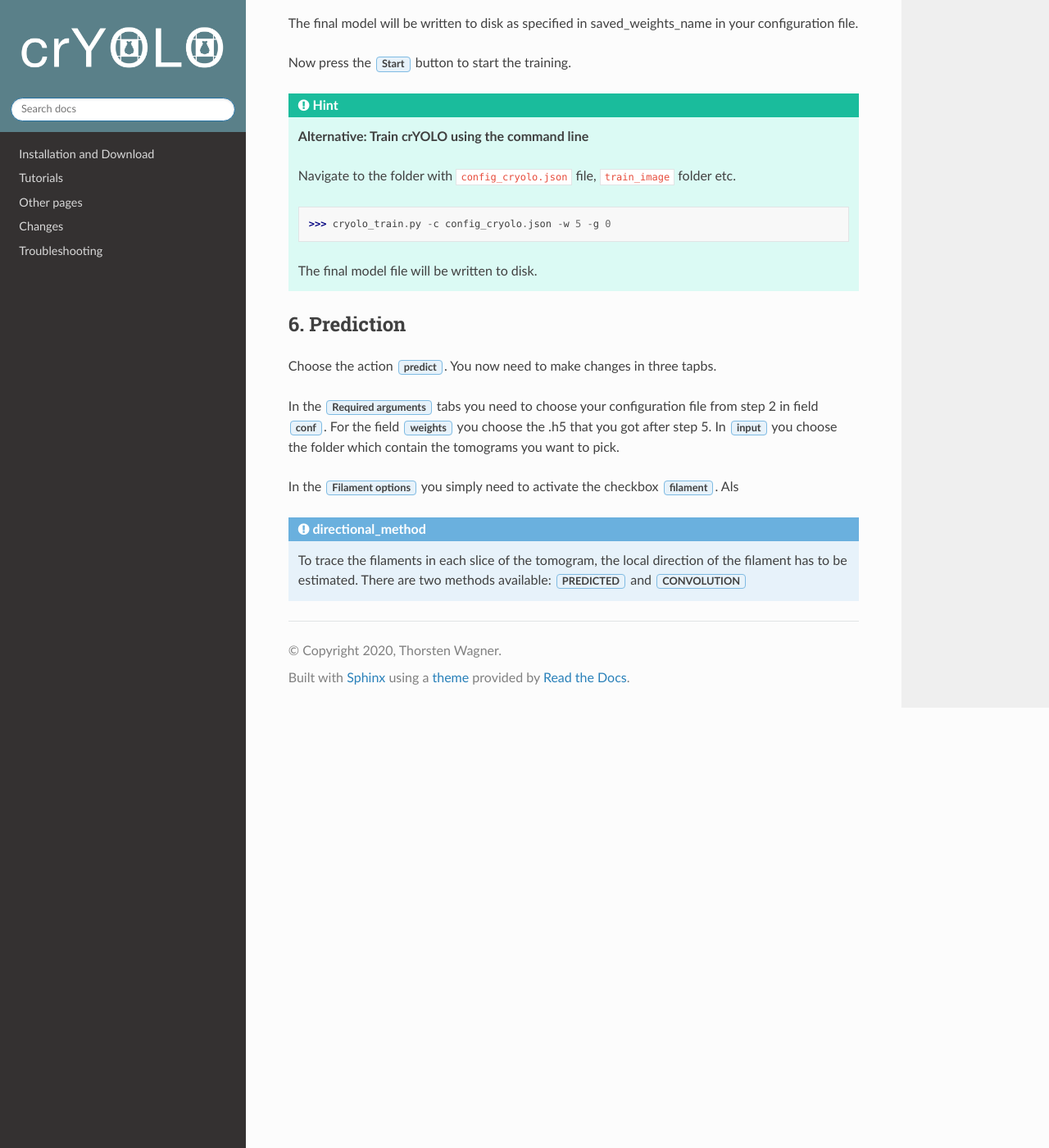
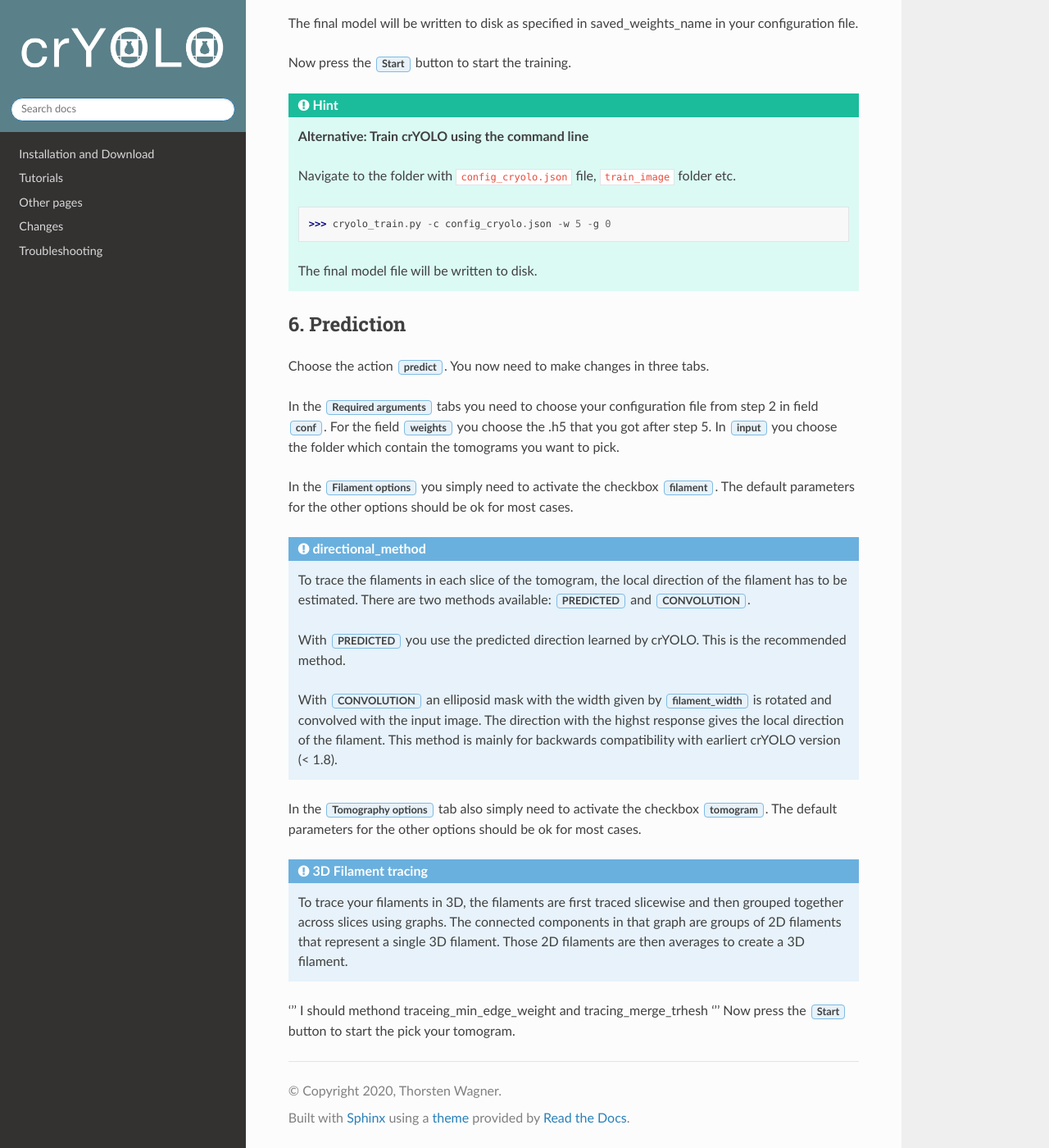
Before and after one commit to MPI-Dortmund/cryolo, a Sphinx documentation site: the page built from source/tutorials/tut06_tomo_filament.rst, in a window 1280 px wide and 1400 px high, scrolled down 4177 px. Shown: the whole window at 82% size. Built offline with Sphinx 7.4.7 and the Read the Docs theme 2.0.0, drawn with Linux system fonts in a browser that asks for light colours.

Commit message:
add tomography filament tutorial

```diff
--- a/source/tutorials/tut06_tomo_filament.rst
+++ b/source/tutorials/tut06_tomo_filament.rst
@@ -69,15 +69,36 @@ Press :guilabel:`Start` to create the configuration file.
 
 6. Prediction
 ^^^^^^^^^^^^^
-Choose the action :guilabel:`predict`. You now need to make changes in three tapbs.
+Choose the action :guilabel:`predict`. You now need to make changes in three tabs.
 
 In the :guilabel:`Required arguments` tabs you need to choose
 your configuration file from step 2 in field :guilabel:`conf`. For the field :guilabel:`weights` you choose the .h5
 that you got after step 5. In :guilabel:`input` you choose the folder which contain the tomograms you want to pick.
 
-In the :guilabel:`Filament options` you simply need to activate the checkbox :guilabel:`filament`. Als
+In the :guilabel:`Filament options` you simply need to activate the checkbox :guilabel:`filament`.  The default
+parameters for the other options should be ok for most cases.
 
 .. admonition:: directional_method
 
     To trace the filaments in each slice of the tomogram, the local direction of the filament has to be estimated.
-    There are two methods available: :guilabel:`PREDICTED` and :guilabel:`CONVOLUTION`
+    There are two methods available: :guilabel:`PREDICTED` and :guilabel:`CONVOLUTION`.
+
+    With :guilabel:`PREDICTED` you use the predicted direction learned by crYOLO. This is the recommended method.
+
+    With :guilabel:`CONVOLUTION` an elliposid mask with the width given by :guilabel:`filament_width` is rotated
+    and convolved with the input image. The direction with the highst response gives the local direction of the
+    filament. This method is mainly for backwards compatibility with earliert crYOLO version (< 1.8).
+
+In the :guilabel:`Tomography options` tab also simply need to activate the checkbox :guilabel:`tomogram`. The default
+parameters for the other options should be ok for most cases.
+
+.. admonition:: 3D Filament tracing
+
+    To trace your filaments in 3D, the filaments are first traced slicewise and then grouped together
+    across slices using graphs. The connected components in that graph are groups of 2D filaments that
+    represent a single 3D filament. Those 2D filaments are then averages to create a 3D filament.
+
+'''
+I should methond traceing_min_edge_weight and tracing_merge_trhesh
+'''
+Now press the :guilabel:`Start` button to start the pick your tomogram.
```
